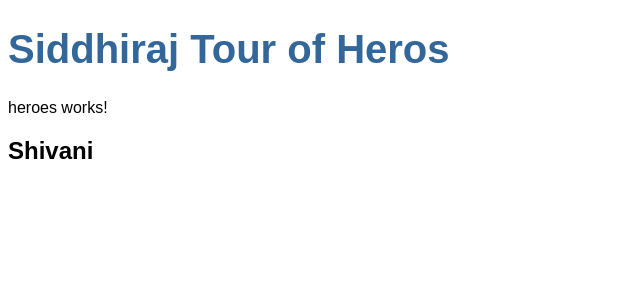
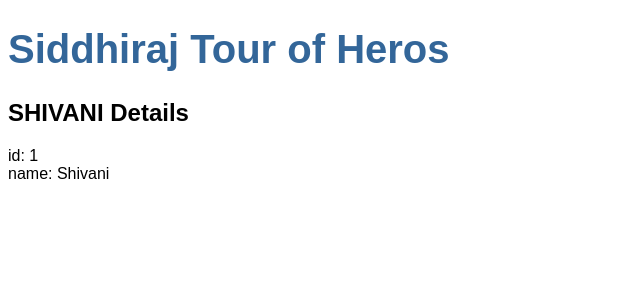
Before and after one commit to siddhirajpantoji/Shivani, an Angular app: page / in a window 1280 px wide. Shown: the top 300 px of the page, without its empty margins (0-640 px from the left). Built offline with nearby package versions, Linux system fonts and the light colour scheme.

Commit message:
Changes for Interpolation

```diff
--- /dev/null
+++ b/src/app/hero.ts
@@ -0,0 +1,4 @@
+export interface Hero {
+    id: number;
+    name: string;
+  }
--- a/src/app/heroes/heroes.component.html
+++ b/src/app/heroes/heroes.component.html
@@ -1,2 +1,3 @@
-<p>heroes works!</p>
-<h2>{{hero}}</h2>
+<h2>{{hero.name | uppercase}} Details</h2>
+<div><span>id: </span>{{hero.id}}</div>
+<div><span>name: </span>{{hero.name}}</div>
--- a/src/app/heroes/heroes.component.ts
+++ b/src/app/heroes/heroes.component.ts
@@ -1,4 +1,5 @@
 import { Component, OnInit } from '@angular/core';
+import { Hero } from '../hero';
 
 @Component({
   selector: 'app-heroes',
@@ -7,12 +8,15 @@ import { Component, OnInit } from '@angular/core';
 })
 export class HeroesComponent implements OnInit {
 
-  hero = ""
+  hero: Hero = {
+    id: 1,
+    name: 'Shivani'
+  };
   constructor() {
     console.log("Inside HeroesComponent Constructor ")
-    this.hero = "Shivani "
 
   }
+
 
   ngOnInit(): void {
     console.log("Inside On Init method of HeroesComponent")
```
Also changed, not shown: shivani.txt.
